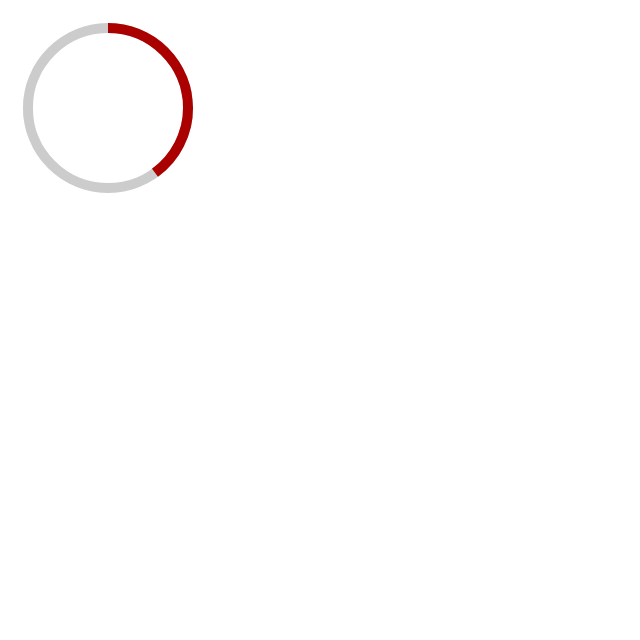
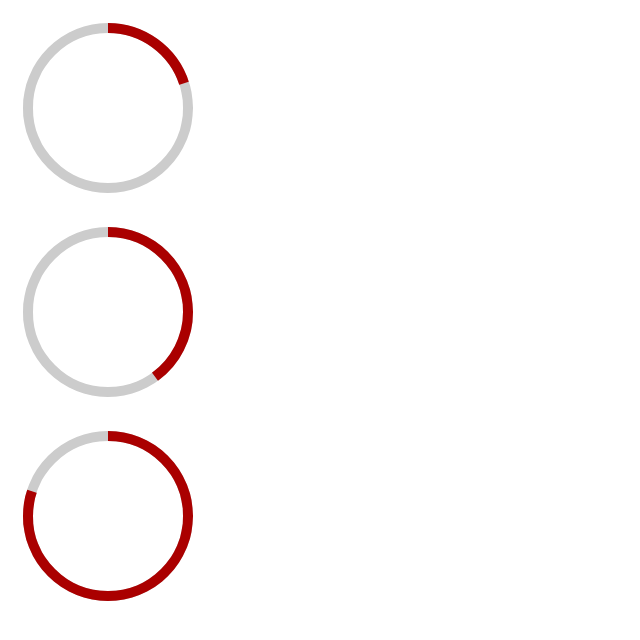
Before and after one commit to cyj7/jquery_demo, a plain HTML site: page circle-percent/annular-percent.html in a window 1280 px wide. Shown: the whole page, without its empty margins (0-640 px from the left). Drawn offline with Linux system fonts and the light colour scheme.

Commit message:
修改 环形百分比可以多个显示

```diff
--- a/circle-percent/annular-percent.html
+++ b/circle-percent/annular-percent.html
@@ -6,14 +6,17 @@
 </head>
 <body>
 
-    <div class='annular-box'></div>
+    <div class='annular-box' data-percent='0.2'></div>
+    <div class='annular-box' data-percent='0.4'></div>
+    <div class='annular-box' data-percent='0.8'></div>
 
     <script type="text/javascript" src="../jquery-3.1.0.min.js"></script>
     <script type="text/javascript" src="js/annular-percent.query.js"></script>
     <script type="text/javascript">
-        $(".annular-box").annularPencent({
-            percent: 0.4 //
-        })
+        /**
+         * data-percent: 百分比
+         */
+        $(".annular-box").annularPencent()
     </script>
 </body>
 </html>
--- a/circle-percent/js/annular-percent.query.js
+++ b/circle-percent/js/annular-percent.query.js
@@ -43,10 +43,13 @@
         }
     }
     $.fn.annularPencent = function(opt){
-        var annular = new annularPencent(this, opt);
+        var thisLen = this.length;
+        function newFn(element) {
+            var annular = new annularPencent(element, opt);
             var setIntervalFn = null;
             var deg = 0;
-        var endDeg = opt.percent * 1;
+            // var endDeg = opt.percent * 1;
+            var endDeg = element.data('percent') * 1;
             endDeg = endDeg ? endDeg*360 : 360;
             setIntervalFn = setInterval(function(){
                 deg += 2;
@@ -55,8 +58,11 @@
                 }
                 annular.drawing(deg);
             },1)
-        // annular.drawing(endDeg);
-        // console.log(111)
+            annular.drawing(endDeg);
+        }
+        for(var i=0; i <thisLen; i++){
+            newFn(this.eq(i));
+        }
         return this
     }
 }(jQuery));
```
Lines whose indentation alone changed are shown as unchanged.
